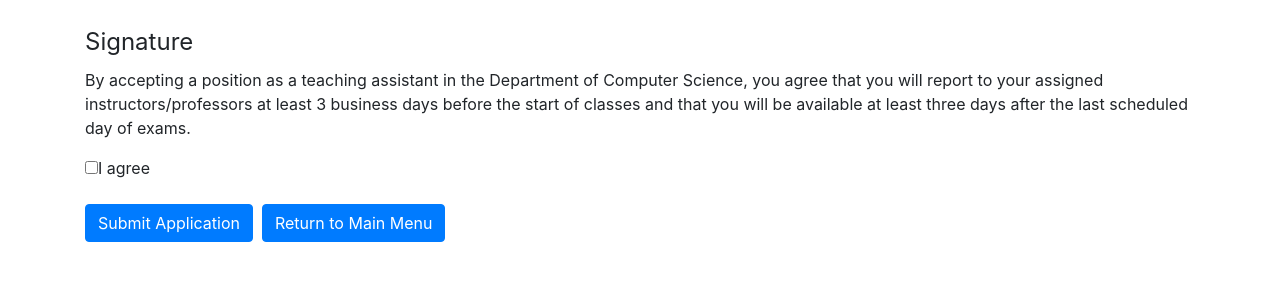
After one commit to jasunbourne/cmsc389, a PHP site: page /apply5.php in a window 1280 px wide. The commit adds this page. Shown: the top 300 px of the page. Run offline with PHP 8.4, Linux system fonts and the light colour scheme.

Commit message:
Added signature page

```diff
--- a/Code/apply4.php
+++ b/Code/apply4.php
@@ -17,8 +17,7 @@ if (isset($_POST["nextPageButton"])) {
     $_SESSION["course4"] = $_POST["course4"];
     $_SESSION["course5"] = $_POST["course5"];
 
-    header("Location: main.php");
-
+    header("Location: apply5.php");
 }
 else {
     $date = date("Y");
--- /dev/null
+++ b/Code/apply5.php
@@ -0,0 +1,42 @@
+<?php
+
+session_start();
+
+$contactInfo = "";
+
+if(isset($_POST["returnHomeButton"]))
+    header("Location: applicantHome.php");
+
+if (isset($_POST["nextPageButton"])) {
+    header("Location: applicantHome.php");
+}
+else {
+    $contactInfo = <<<BODY
+		<form action="{$_SERVER['PHP_SELF']}" method="post">
+            <fieldset>
+		        <legend>Signature</legend>
+                <div class="form-group">
+                    <p>
+                        By accepting a position as a teaching assistant in the Department of Computer
+                        Science, you agree that you will report to your assigned instructors/professors at least 3 business
+                        days before the start of classes and that you will be available at least three days after the last
+                        scheduled day of exams.
+                    </p>
+                    <label class="checkbox-inline"><input type="checkbox" value="" required>I agree</label>
+                </div>
+
+                <input type="submit" class="btn btn-primary" name="nextPageButton" value="Submit Application"/>&nbsp;
+			    <input type="submit" class="btn btn-primary" name = "returnHomeButton" value = "Return to Main Menu"/>
+            </fieldset>
+        </form>
+
+BODY;
+}
+
+require_once("bootstrap.php");
+
+$page = generatePage($contactInfo, "Apply 4");
+echo $page;
+
+
+?>
```
